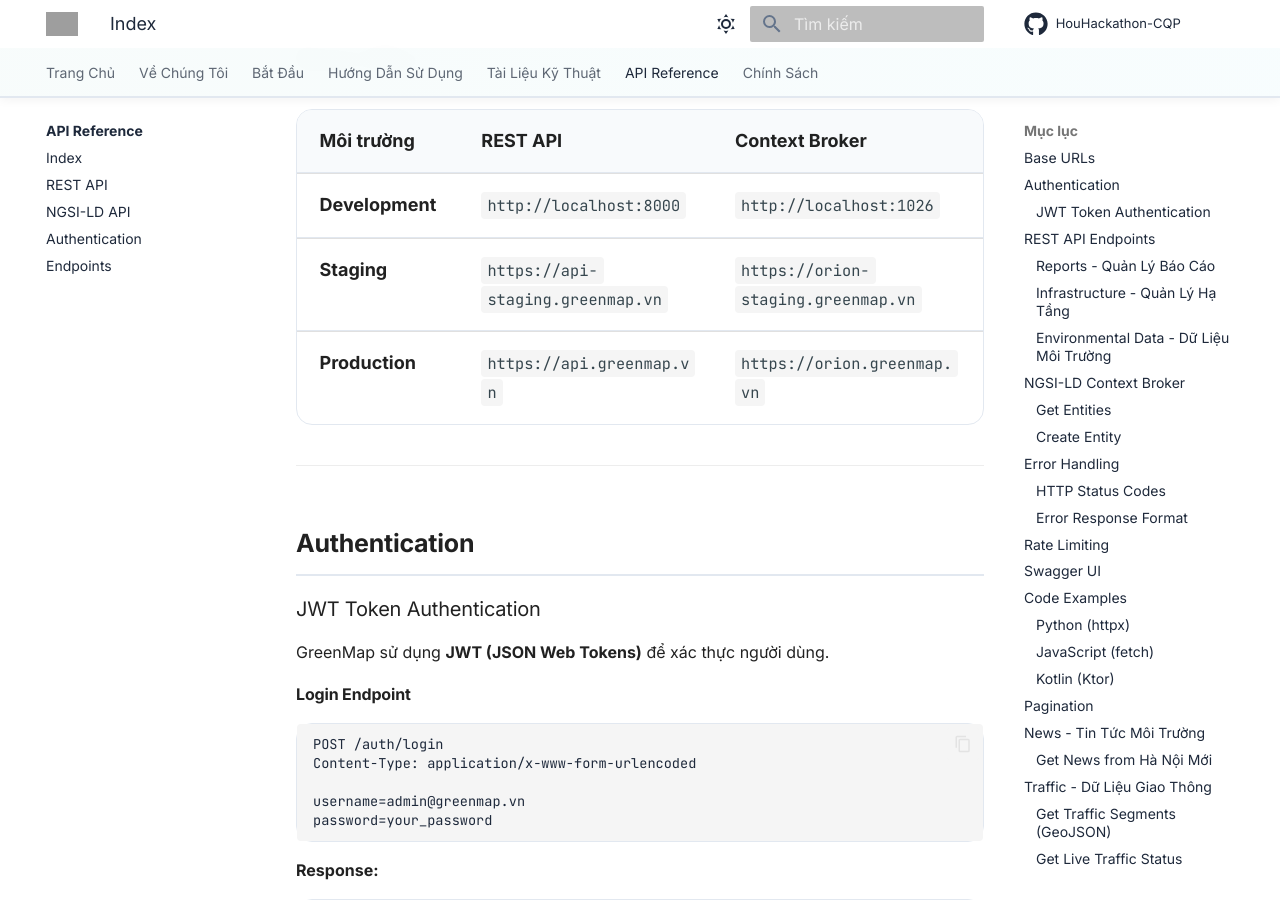
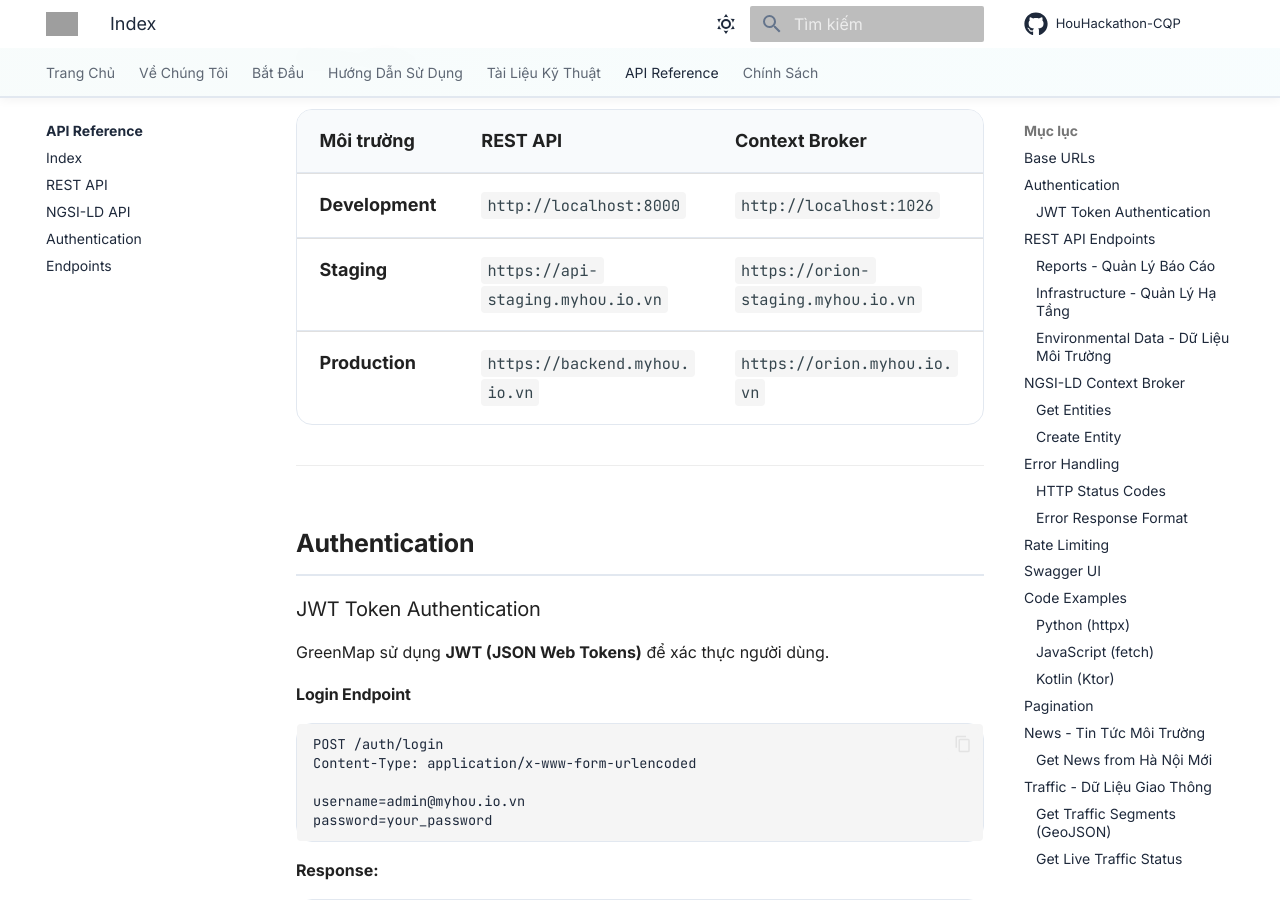
Before and after one commit to HouHackathon-CQP/GreenMap-Documents, an MkDocs documentation site: the page built from docs/api-reference/index.md, in a window 1280 px wide and 900 px high, scrolled down 276 px. Built offline with MkDocs 1.6.1 and Material for MkDocs 9.7.7, drawn with Linux system fonts in a browser that asks for light colours; some of the changed text lies outside the part shown; grey boxes are pictures that could not be loaded.

Commit message:
email upload

````diff
--- a/docs/api-reference/index.md
+++ b/docs/api-reference/index.md
@@ -23,8 +23,8 @@ Tài liệu tham khảo đầy đủ về các API của hệ thống GreenMap.
 | Môi trường | REST API | Context Broker |
 |------------|----------|----------------|
 | **Development** | `http://localhost:8000` | `http://localhost:1026` |
-| **Staging** | `https://api-staging.greenmap.vn` | `https://orion-staging.greenmap.vn` |
-| **Production** | `https://api.greenmap.vn` | `https://orion.greenmap.vn` |
+| **Staging** | `https://api-staging.myhou.io.vn` | `https://orion-staging.myhou.io.vn` |
+| **Production** | `https://backend.myhou.io.vn` | `https://orion.myhou.io.vn` |
 
 ---
 
@@ -40,7 +40,7 @@ GreenMap sử dụng **JWT (JSON Web Tokens)** để xác thực người dùng.
 POST /auth/login
 Content-Type: application/x-www-form-urlencoded
 
-username=admin@greenmap.vn
+username=admin@myhou.io.vn
 password=your_password
 ```
 
@@ -118,7 +118,7 @@ Authorization: Bearer <token>
       "latitude": 21.0285,
       "longitude": 105.8542,
       "address": "Hoàn Kiếm, Hà Nội",
-      "images": ["https://storage.greenmap.vn/reports/123/img1.jpg"],
+      "images": ["https://storage.myhou.io.vn/reports/123/img1.jpg"],
       "created_by": {
         "id": 456,
         "full_name": "Nguyễn Văn A",
@@ -204,7 +204,7 @@ GET /locations?location_type=PUBLIC_PARK&skip=0&limit=50
       "description": "Công viên lớn nhất quận Hai Bà Trưng",
       "amenities": ["playground", "jogging_track", "restroom"],
       "opening_hours": "05:00 - 22:00",
-      "images": ["https://storage.greenmap.vn/parks/1/img1.jpg"]
+      "images": ["https://storage.myhou.io.vn/parks/1/img1.jpg"]
     }
   ],
   "total": 45
@@ -468,7 +468,7 @@ BASE_URL = "http://localhost:8000"
 # Login
 response = httpx.post(
     f"{BASE_URL}/auth/login",
-    data={"username": "admin@greenmap.vn", "password": "password"}
+    data={"username": "admin@myhou.io.vn", "password": "password"}
 )
 token = response.json()["access_token"]
 
@@ -493,7 +493,7 @@ const loginResponse = await fetch(`${BASE_URL}/auth/login`, {
   method: 'POST',
   headers: { 'Content-Type': 'application/x-www-form-urlencoded' },
   body: new URLSearchParams({
-    username: 'admin@greenmap.vn',
+    username: 'admin@myhou.io.vn',
     password: 'password'
   })
 });
@@ -526,7 +526,7 @@ val baseUrl = "http://localhost:8000"
 // Login
 val loginResponse: HttpResponse = client.post("$baseUrl/auth/login") {
     contentType(ContentType.Application.FormUrlEncoded)
-    setBody("username=admin@greenmap.vn&password=password")
+    setBody("username=admin@myhou.io.vn&password=password")
 }
 
 val token = loginResponse.body<LoginResponse>().accessToken
@@ -834,6 +834,6 @@ Các breaking changes sẽ được release ở version mới (v2, v3...) và ma
 
 ## Support
 
-- **API Documentation:** [https://api.greenmap.vn/docs](https://api.greenmap.vn/docs)
+- **API Documentation:** [https://backend.myhou.io.vn/docs](https://backend.myhou.io.vn/docs)
 - **GitHub Issues:** [https://github.com/HouHackathon-CQP/GreenMap-Backend/issues](https://github.com/HouHackathon-CQP/GreenMap-Backend/issues)
-- **Email:** api-support@greenmap.vn
+- **Email:** api-support@myhou.io.vn
````
Also changed, not shown: docs/about.md (+1 -1 lines), docs/getting-started/index.md (+1 -1 lines), docs/policies/code-of-conduct.md (+4 -4 lines).
